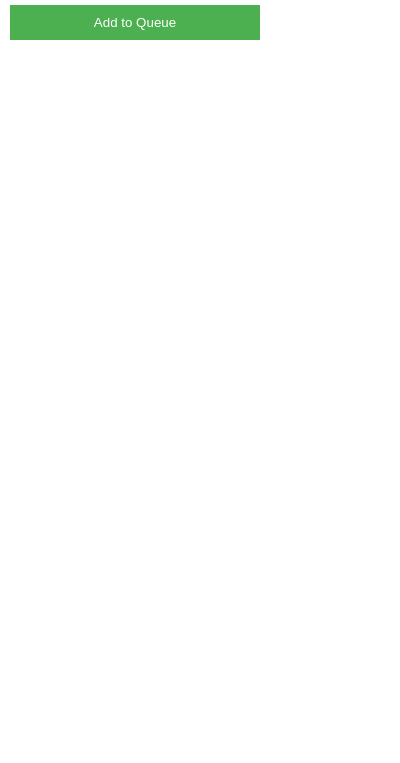
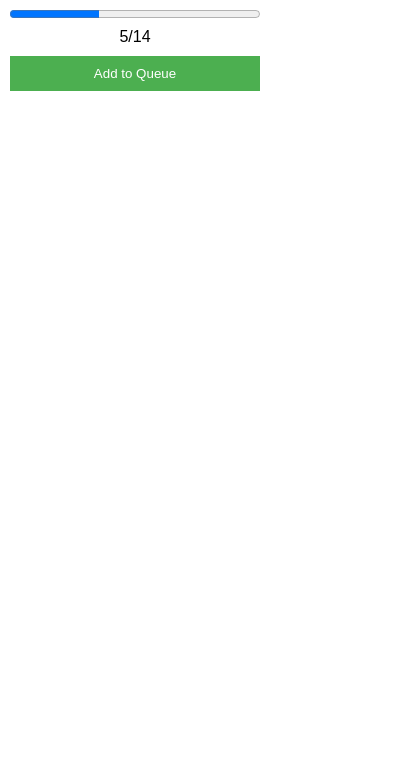
Before and after one commit to Edison-ZhangSWE/CostcoGroceryShare, a browser extension: page popup.html in a window 400 px wide. Shown: the part 81-844 px from the top of the page. Drawn offline with Linux system fonts and the light colour scheme.

Commit message:
Added basic progress bar

```diff
--- a/popup.css
+++ b/popup.css
@@ -22,3 +22,16 @@ button {
 button:hover {
     background-color: #45a049;
 }
+
+#queueProgressContainer {
+    margin-bottom: 10px;
+}
+
+#queueProgress {
+    width: 100%;
+}
+
+#queueProgressLabel {
+    text-align: center;
+    margin-top: 5px;
+}
--- a/popup.html
+++ b/popup.html
@@ -6,9 +6,11 @@
   </head>
   <body>
     <h2>Costco Grocery Share</h2>
-    <div id="queueStatus">
-      <!-- Dynamically populated queue status will go here -->
-    </div>
+
+    <div id="queueProgressContainer">
+      <progress id="queueProgress" value="0" max="14"></progress>
+      <div id="queueProgressLabel">0/14</div>
+  </div>
     <button id="addToQueue">Add to Queue</button>
     <script src="popup.js"></script>
   </body>
--- a/popup.js
+++ b/popup.js
@@ -19,6 +19,24 @@ function addItemToQueue(item, imageUrl) {
   document.getElementById("queueStatus").appendChild(itemElement);
 }
 
+
+function updateQueueProgress(currentOrders, totalOrders) {
+  let progress = document.getElementById("queueProgress");
+  let label = document.getElementById("queueProgressLabel");
+
+  progress.value = currentOrders;
+  progress.max = totalOrders;
+
+  label.innerText = `${currentOrders}/${totalOrders}`;
+}
+
+// Placeholder for now; replace this with a call to your backend.
+let currentOrders = 5;
+let totalOrders = 14;  // You'd need to fetch this based on the product page the user is on.
+
+updateQueueProgress(currentOrders, totalOrders);
+
+
 chrome.runtime.onMessage.addListener(function (request, sender, sendResponse) {
   if (request.action === "addItem") {
     addItemToQueue(request.imageUrl);
```
